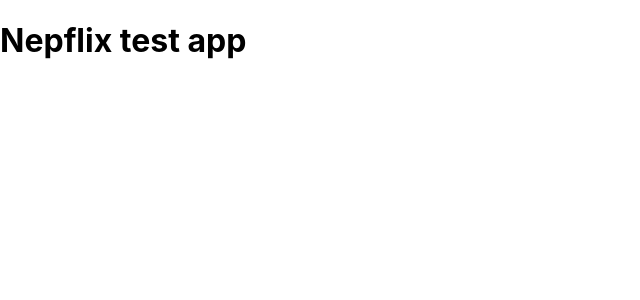
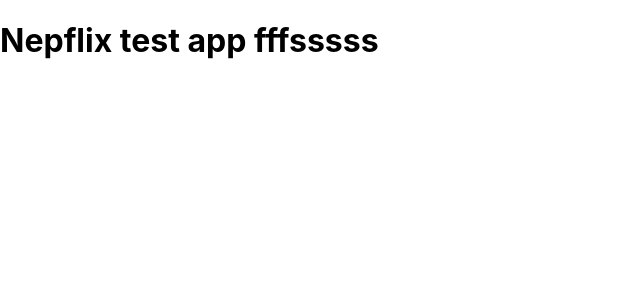
Before and after one commit to Sugam33/Nepflix, a React (Create React App) app: page / in a window 1280 px wide. Shown: the top 300 px of the page, without its empty margins (0-640 px from the left). Built offline with nearby package versions, Linux system fonts and the light colour scheme.

Commit message:
test test

```diff
--- a/src/App.js
+++ b/src/App.js
@@ -3,7 +3,7 @@ import './App.css';
 function App() {
   return (
     <div>
-     <h1>Nepflix test app</h1>
+     <h1>Nepflix test app fffsssss</h1>
     </div>
   );
 }
```
